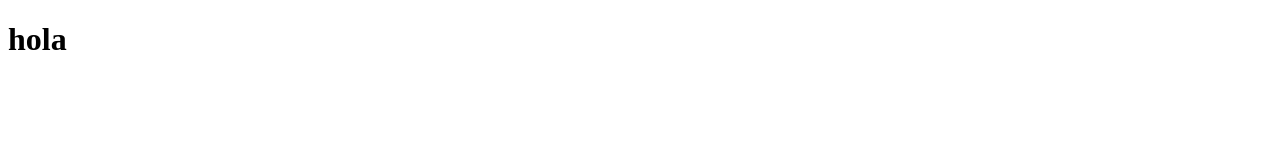
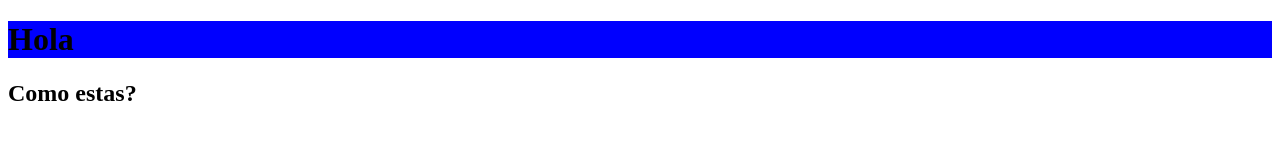
Before and after one commit to cvlasie/testdegit, a plain HTML site: page index.html in a window 1280 px wide. Drawn offline with Linux system fonts and the light colour scheme.

Commit message:
Actualitzar html

```diff
--- a/index.html
+++ b/index.html
@@ -7,7 +7,13 @@
     <title>Practica Git</title>
 </head>
 <body>
-    <h1>hola</h1>
-
+    <h1>Hola</h1>
+    <h2>Como estas?</h2>
 </body>
 </html>
+
+<style>
+    h1 {
+        background-color: blue;
+    }
+</style>
```
